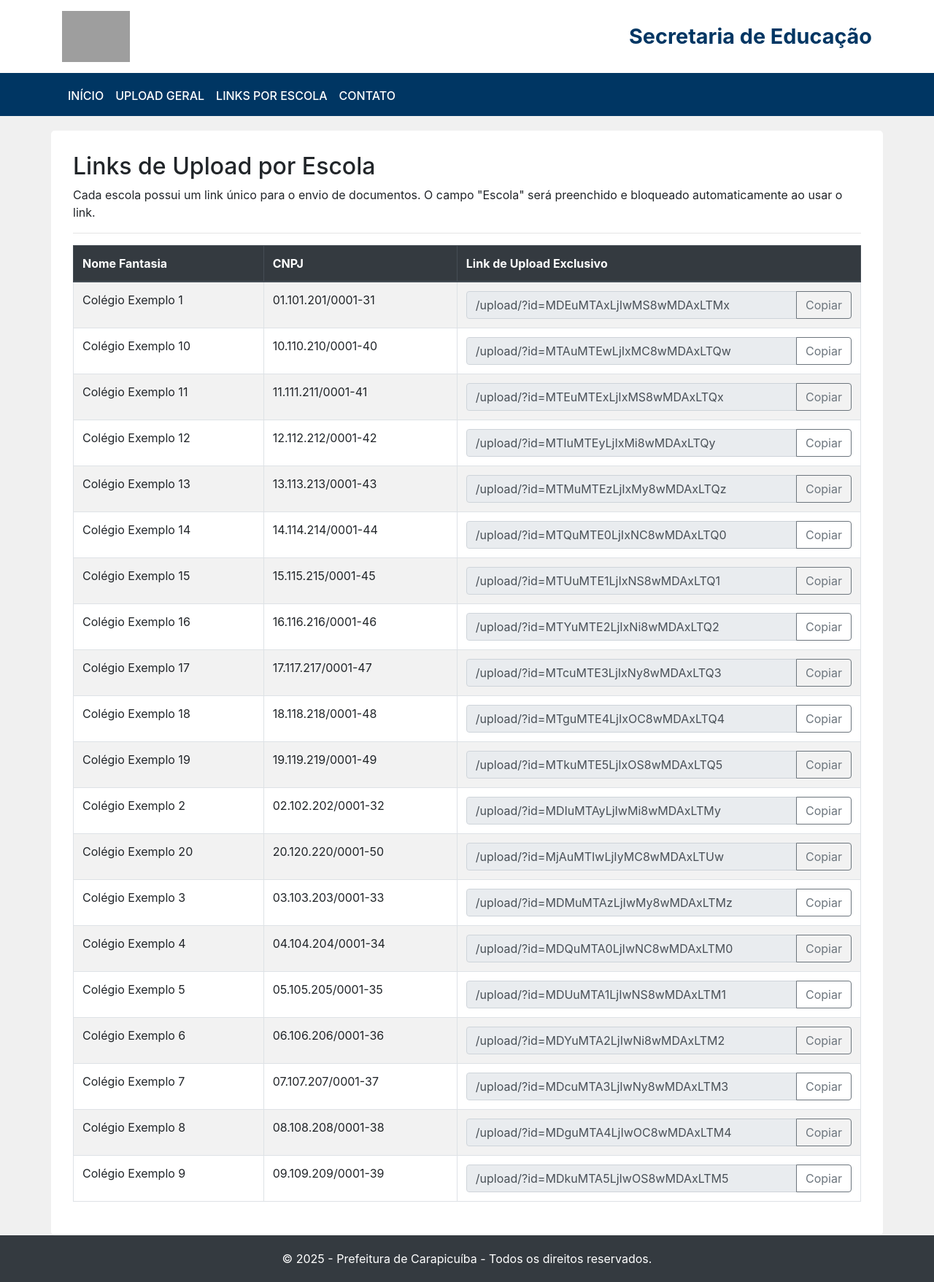
After one commit to YesAlcazar/lpfatec, a Django app: page /escolas/ in a window 1280 px wide. The commit adds this page. Shown: the whole page at 73% size. Run offline with Django 5.2, Linux system fonts and the light colour scheme; data comes from the database, SQL or seed files in the repository; some libraries are stand-ins or nearby versions; grey boxes are pictures that could not be loaded.

Commit message:
Links Funcionais de Upload de Arquivos

```diff
--- a/demo/DocumentRest/templates/base.html
+++ b/demo/DocumentRest/templates/base.html
@@ -1,35 +1,123 @@
 <!DOCTYPE html>
-<html lang="en">
+<html lang="pt-br">
   <head>
     <meta charset="UTF-8" />
     <meta name="viewport" content="width=device-width, initial-scale=1.0" />
     <title>
       {% block title %}
-        Django App
+        Secretaria de Educação
       {% endblock %}
     </title>
-    <link rel="stylesheet" href="https://stackpath.bootstrapcdn.com/bootstrap/4.3.1/css/bootstrap.min.css"  rel="stylesheet" />
+    <link rel="stylesheet" href="https://stackpath.bootstrapcdn.com/bootstrap/4.3.1/css/bootstrap.min.css" />
+    <style>
+      body {
+        background-color: #f0f0f0;
+        display: flex;
+        flex-direction: column;
+        min-height: 100vh;
+      }
+      .site-header {
+        background-color: white;
+        padding: 15px 0;
+        border-bottom: 3px solid #003663;
+      }
+      .site-header .logo {
+        max-height: 70px;
+      }
+      .site-header h1 {
+        color: #003663;
+        font-size: 1.8rem;
+        font-weight: bold;
+        margin: 0;
+      }
+      .navbar {
+        background-color: #003663; /* Azul do site de referência */
+        padding-top: 0;
+        padding-bottom: 0;
+      }
+      .navbar .nav-link {
+        color: white !important;
+        font-weight: 500;
+        text-transform: uppercase;
+        padding: 1rem 1.5rem;
+      }
+      .navbar .nav-link:hover, .navbar .nav-item.active .nav-link {
+        background-color: rgba(255, 255, 255, 0.1);
+      }
+      .content-container {
+        background-color: white;
+        padding: 30px;
+        margin-top: 20px;
+        border-radius: 5px;
+        flex-grow: 1;
+      }
+      .site-footer {
+        background-color: #343a40;
+        color: white;
+        padding: 20px 0;
+        text-align: center;
+        margin-top: auto;
+      }
+    </style>
   </head>
   <body>
-    <nav class="navbar navbar-expand-lg navbar-light bg-light">
-      <a class="navbar-brand" href="#">My Django App</a>
+    <header class="site-header">
+      <div class="container d-flex justify-content-between align-items-center">
+        <a href="{% url 'DocumentRest:home' %}">
+          <img src="https://www.carapicuiba.sp.gov.br/images/logo.svg" alt="Logo Prefeitura de Carapicuíba" class="logo">
+        </a>
+        <h1>Secretaria de Educação</h1>
+      </div>
+    </header>
+
+    {% if messages %}
+      <div class="container mt-3">
+        {% for message in messages %}
+          <div class="alert alert-{{ message.tags }} alert-dismissible fade show" role="alert">
+            {{ message }}
+            <button type="button" class="close" data-dismiss="alert" aria-label="Close">
+              <span aria-hidden="true">&times;</span>
+            </button>
+          </div>
+        {% endfor %}
+      </div>
+    {% endif %}
+
+    <nav class="navbar navbar-expand-lg navbar-dark">
+      <div class="container">
         <button class="navbar-toggler" type="button" data-toggle="collapse" data-target="#navbarNav" aria-controls="navbarNav" aria-expanded="false" aria-label="Toggle navigation"><span class="navbar-toggler-icon"></span></button>
         <div class="collapse navbar-collapse" id="navbarNav">
           <ul class="navbar-nav">
-          <li class="nav-item active">
-            <a class="nav-link" href="#">Home</a>
+            <li class="nav-item">
+              <a class="nav-link" href="{% url 'DocumentRest:home' %}">Início</a>
             </li>
             <li class="nav-item">
-            <a class="nav-link" href="#">About</a>
+              <a class="nav-link" href="{% url 'DocumentRest:upload_documento' %}">Upload Geral</a>
             </li>
             <li class="nav-item">
-            <a class="nav-link" href="#">Contact</a>
+              <a class="nav-link" href="{% url 'DocumentRest:listar_escolas' %}">Links por Escola</a>
+            </li>
+            <li class="nav-item">
+              <a class="nav-link" href="#">Contato</a>
             </li>
           </ul>
         </div>
+      </div>
     </nav>
-    <div class="container">{% block content %} {% endblock %}</div>
+
+    <div class="container content-container">
+      {% block content %}
+      {% endblock %}
+    </div>
+
+    <footer class="site-footer">
+      <div class="container">
+        <p class="m-0">&copy; {% now "Y" %} - Prefeitura de Carapicuíba - Todos os direitos reservados.</p>
+      </div>
+    </footer>
+
     <script src="https://code.jquery.com/jquery-3.3.1.slim.min.js"></script>
-    <script src="https://stackpath.bootstrapcdn.com/bootstrap/4.3.1/js/bootstrap.bundle.min.js" ></script>
+    <script src="https://stackpath.bootstrapcdn.com/bootstrap/4.3.1/js/bootstrap.bundle.min.js"></script>
+    {% block extra_js %}{% endblock %}
   </body>
 </html>
--- /dev/null
+++ b/demo/DocumentRest/templates/escolas_list.html
@@ -0,0 +1,50 @@
+{% extends "base.html" %}
+{% block title %} Links de Upload por Escola {% endblock %}
+{% block content %}
+  <h2>Links de Upload por Escola</h2>
+  <p>Cada escola possui um link único para o envio de documentos. O campo "Escola" será preenchido e bloqueado automaticamente ao usar o link.</p>
+  <hr>
+
+  <div class="table-responsive">
+    <table class="table table-striped table-bordered">
+      <thead class="thead-dark">
+        <tr>
+          <th scope="col">Nome Fantasia</th>
+          <th scope="col">CNPJ</th>
+          <th scope="col">Link de Upload Exclusivo</th>
+        </tr>
+      </thead>
+      <tbody>
+        {% for escola in escolas %}
+        <tr>
+          <td>{{ escola.nome_fantasia }}</td>
+          <td>{{ escola.cnpj }}</td>
+          <td>
+            <div class="input-group">
+              <input type="text" class="form-control" value="{% url 'DocumentRest:upload_documento' %}?id={{ escola.access_code }}" id="link-{{ forloop.counter }}" readonly>
+              <div class="input-group-append">
+                <button class="btn btn-outline-secondary" type="button" onclick="copyToClipboard('link-{{ forloop.counter }}')">Copiar</button>
+              </div>
+            </div>
+          </td>
+        </tr>
+        {% endfor %}
+      </tbody>
+    </table>
+  </div>
+{% endblock %}
+
+{% block extra_js %}
+<script>
+function copyToClipboard(elementId) {
+  var copyText = document.getElementById(elementId);
+  copyText.select();
+  copyText.setSelectionRange(0, 99999); /* For mobile devices */
+  navigator.clipboard.writeText(copyText.value).then(function() {
+    alert("Link copiado!");
+  }, function(err) {
+    alert("Não foi possível copiar o link.");
+  });
+}
+</script>
+{% endblock %}
--- a/demo/DocumentRest/urls.py
+++ b/demo/DocumentRest/urls.py
@@ -1,9 +1,9 @@
 from django.urls import path
 from . import views
 
+app_name = 'DocumentRest'
 urlpatterns = [
     path('', views.home, name='home'),
-    path('home', views.home, name='home'),
-    path('todos', views.todos, name='todos'),
-
+    path('upload/', views.upload_documento, name='upload_documento'),
+    path('escolas/', views.listar_escolas, name='listar_escolas'),
 ]
--- a/demo/DocumentRest/views.py
+++ b/demo/DocumentRest/views.py
@@ -1,11 +1,50 @@
-from django.shortcuts import render,HttpResponse
-from .models import TodoItem
+from django.shortcuts import render, redirect, get_object_or_404
+from django.contrib import messages
+from .forms import DocumentoForm
+from .models import Documento, Escola
+import base64
 
 # Create your views here.
 def home(request):
-    # return HttpResponse('Hello World!')
-    return render(request, 'home.html')
+    documentos_recentes = Documento.objects.order_by('-data_hora_envio')[:10]
+    return render(request, 'home.html', {'documentos_recentes': documentos_recentes})
 
-def todos(request):
-    todos = TodoItem.objects.all()
-    return render(request, 'todos.html', {"todos":todos})
+def upload_documento(request):
+    escola_instance = None
+    escola_id_b64 = request.GET.get('id')
+
+    if escola_id_b64:
+        try:
+            # Decodifica o ID da URL para obter o CNPJ e buscar a escola
+            cnpj = base64.b64decode(escola_id_b64).decode('utf-8')
+            escola_instance = get_object_or_404(Escola, cnpj=cnpj)
+        except Exception:
+            messages.error(request, "Link de acesso inválido ou escola não encontrada.")
+            return redirect('DocumentRest:home')
+
+    if request.method == 'POST':
+        # Passa a instância da escola para o form lidar com o campo desabilitado
+        form = DocumentoForm(request.POST, request.FILES, escola_instance=escola_instance)
+        if form.is_valid():
+            form.save()
+            responsavel = form.cleaned_data['responsavel_upload']
+            messages.success(request, 'Documento enviado com sucesso!')
+
+            # Cria a resposta de redirecionamento para poder adicionar o cookie
+            response = redirect('DocumentRest:home')
+            # Define o cookie com o nome do responsável por 1 ano
+            response.set_cookie('ultimo_responsavel', responsavel, max_age=365*24*60*60)
+            return response
+    else:
+        # Preenche o nome do responsável com o valor do cookie, se existir
+        initial_data = {'responsavel_upload': request.COOKIES.get('ultimo_responsavel', '')}
+        form = DocumentoForm(initial=initial_data, escola_instance=escola_instance)
+
+    return render(request, 'upload.html', {'form': form, 'escola_selecionada': escola_instance})
+
+def listar_escolas(request):
+    escolas = Escola.objects.all().order_by('nome_fantasia')
+    for escola in escolas:
+        # Gera o código de acesso Base64 para cada escola
+        escola.access_code = base64.b64encode(escola.cnpj.encode('utf-8')).decode('utf-8')
+    return render(request, 'escolas_list.html', {'escolas': escolas})
--- a/demo/demo/settings.py
+++ b/demo/demo/settings.py
@@ -116,3 +116,7 @@ USE_TZ = True
 # https://docs.djangoproject.com/en/6.0/howto/static-files/
 
 STATIC_URL = 'static/'
+
+# Media files (uploads)
+MEDIA_URL = '/media/'
+MEDIA_ROOT = BASE_DIR / 'media'
--- a/demo/demo/urls.py
+++ b/demo/demo/urls.py
@@ -16,8 +16,13 @@ Including another URLconf
 """
 from django.contrib import admin
 from django.urls import path, include
+from django.conf import settings
+from django.conf.urls.static import static
 
 urlpatterns = [
     path('admin/', admin.site.urls),
     path('', include('DocumentRest.urls')),
 ]
+
+if settings.DEBUG:
+    urlpatterns += static(settings.MEDIA_URL, document_root=settings.MEDIA_ROOT)
```
Also changed, not shown: demo/DocumentRest/admin.py (+26 -2 lines), demo/DocumentRest/forms.py (added, +50 -0 lines), demo/DocumentRest/models.py (+73 -6 lines), demo/DocumentRest/templates/home.html (+23 -2 lines), demo/DocumentRest/templates/todos.html (deleted, +0 -11 lines), demo/DocumentRest/templates/upload.html (added, +68 -0 lines), demo/DocumentRest/migrations/0002_add_sample_schools.py (added), demo/DocumentRest/migrations/0002_contato_documento_escola_unidade_delete_todoitem_and_more.py (added), demo/DocumentRest/migrations/0003_merge_20251216_1415.py (added). Lines whose indentation alone changed are shown as unchanged.
